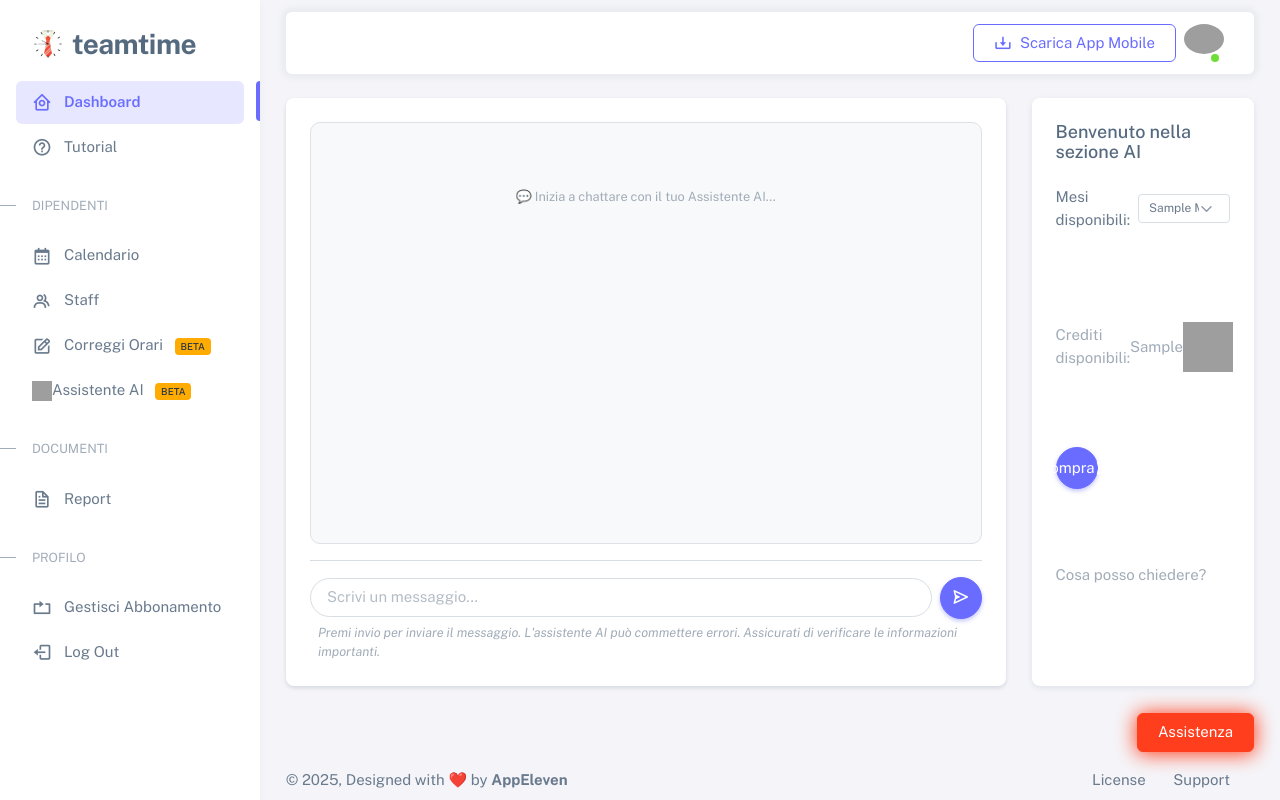
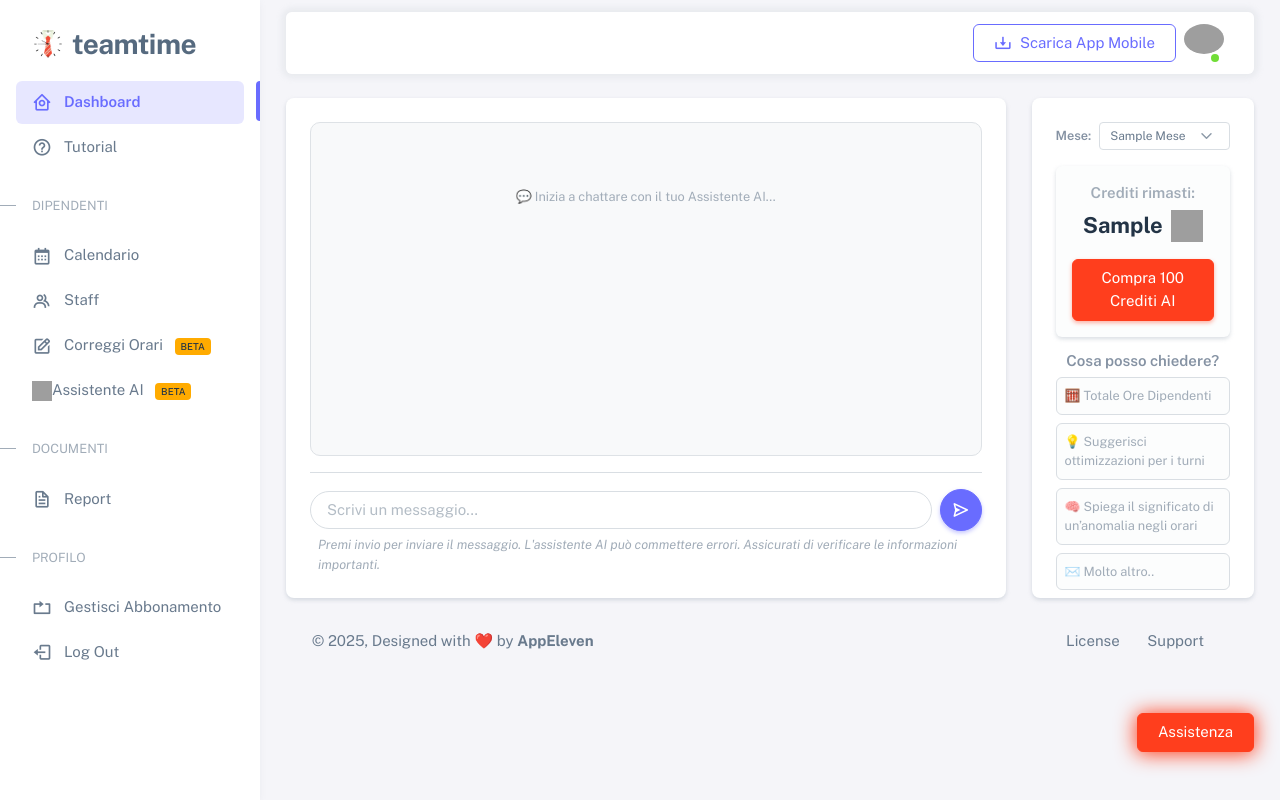
Before and after one commit to MauYellow/TeamTime, a Flask app: template templates/chattaAI.html in a window 1280 px wide. Run offline with Flask 3, Linux system fonts and the light colour scheme; the template is opened without the code that fills it: most values are stand-ins (such as "Sample title", 1, 10 or a date in 2020); some libraries are stand-ins or nearby versions; grey boxes are pictures that could not be loaded.

Commit message:
Fixing Layout ChatAI

```diff
--- a/templates/chattaAI.html
+++ b/templates/chattaAI.html
@@ -345,46 +345,61 @@
 
               <!-- Colonna destra -->
               <div class="col-md-3 mb-4">
-                <div class="card h-100">
-                  <div class="card-header">
-                    <h5 class="card-title m-0">Benvenuto nella sezione AI</h5>
-                  </div>
-                  <div class="card-body d-flex align-items-start" style="height: 500px; flex-direction: column;">
+                <div class="card h-100 shadow-sm border-0">
 
-                    <!-- Form in linea in alto -->
+
+                  <div class="card-body d-flex flex-column" style="height: 500px;">
+
+                    <!-- 🔹 Selezione mese -->
                     <form id="form-mese" class="d-flex align-items-center gap-2 mb-3">
-                      <label for="mese-select" class="mb-0">Mesi disponibili:</label>
-                      <select id="mese-select" name="mese" class="form-select form-select-sm">
+                      <label for="mese-select" class="fw-semibold mb-0 text-secondary small">Mese:</label>
+                      <select id="mese-select" name="mese" class="form-select form-select-sm flex-grow-1">
                         {% for mese in mesi_disponibili %}
-                        <option value="{{ mese }}" {% if mese==mese_corrente %}selected{% endif %}>{{ mese.title() }}
-                        </option>
+                        <option value="{{ mese }}" {% if mese==mese_corrente %}selected{% endif %}>{{ mese.title() }}</option>
                         {% endfor %}
                       </select>
                     </form>
 
-                    <!-- Placeholder per eventuale contenuto futuro -->
-                    <div class="flex-grow-1 d-flex align-items-center justify-content-center text-muted">
-                      Crediti disponibili: <span id="crediti-ai">{{ data.CreditiAI }}</span>
-                      <img src="https://i.postimg.cc/X7V2jcFL/Progetto-senza-titolo-9-removebg-preview.png" height="50px" width="50px">
+                    <!-- 🔹 Crediti disponibili -->
+                    <div
+                      class="p-3 mb-3 bg-light rounded d-flex flex-column align-items-center justify-content-center text-center shadow-sm">
+                      <p class="mb-1 fw-semibold text-muted">Crediti rimasti:</p>
+                      <div class="d-flex align-items-center gap-2">
+                        <span id="crediti-ai" class="fs-4 fw-bold text-dark">{{ data.CreditiAI }}</span>
+                        <img src="https://i.postimg.cc/X7V2jcFL/Progetto-senza-titolo-9-removebg-preview.png" height="32" width="32"
+                          alt="crediti">
+                      </div>
+                      <button id="buyCreditsBtn" type="button" class="btn btn-danger mt-3 w-100">
+                        Compra 100 Crediti AI
+                      </button>
                     </div>
-                    <button id="buyCreditsBtn" type="button"
-                      class="btn btn-primary rounded-circle d-flex align-items-center justify-content-center"
-                      style="width: 42px; height: 42px;">
-                      Compra
-                      <i class="bx bx-send"></i>
-                    </button>
 
-                    <div class="flex-grow-1 d-flex align-items-center justify-content-center text-muted">
-                      Cosa posso chiedere?
+                    <!-- 🔹 Sezione suggerimenti -->
+                    <div class="mt-auto">
+                      <h6 class="text-secondary fw-semibold mb-2 text-center">Cosa posso chiedere?</h6>
+                      <div class="d-flex flex-column gap-2">
+
+                        <!-- Esempi / hint -->
+                        <div class="p-2 bg-light border rounded small text-muted">
+                          🧮 Totale Ore Dipendenti
+                        </div>
+                        <div class="p-2 bg-light border rounded small text-muted">
+                          💡 Suggerisci ottimizzazioni per i turni
+                        </div>
+                        <div class="p-2 bg-light border rounded small text-muted">
+                          🧠 Spiega il significato di un’anomalia negli orari
+                        </div>
+                        <div class="p-2 bg-light border rounded small text-muted">
+                          ✉️ Molto altro..
+                        </div>
+
+                      </div>
                     </div>
 
                   </div>
                 </div>
               </div>
 
-
-            </div>
-          </div>
           <!-- / Content -->
 
           <!-- Footer -->
```
